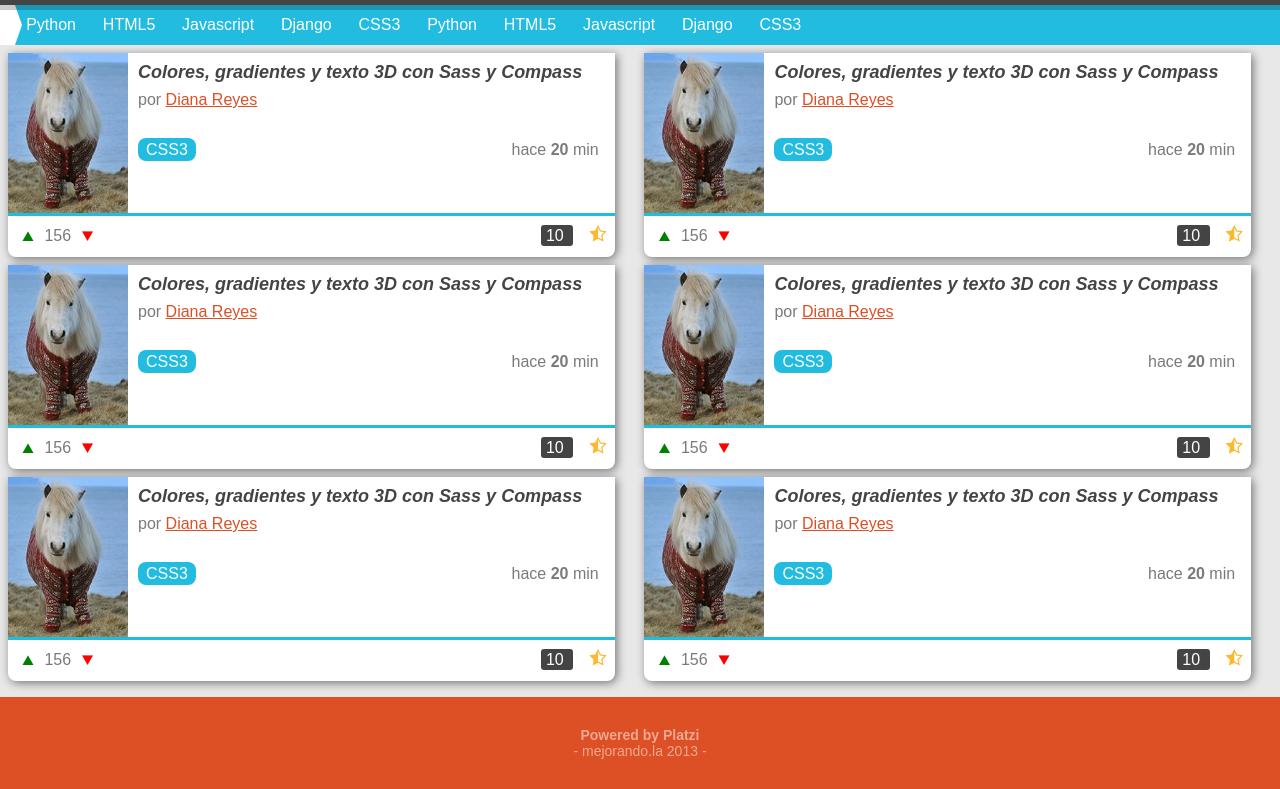
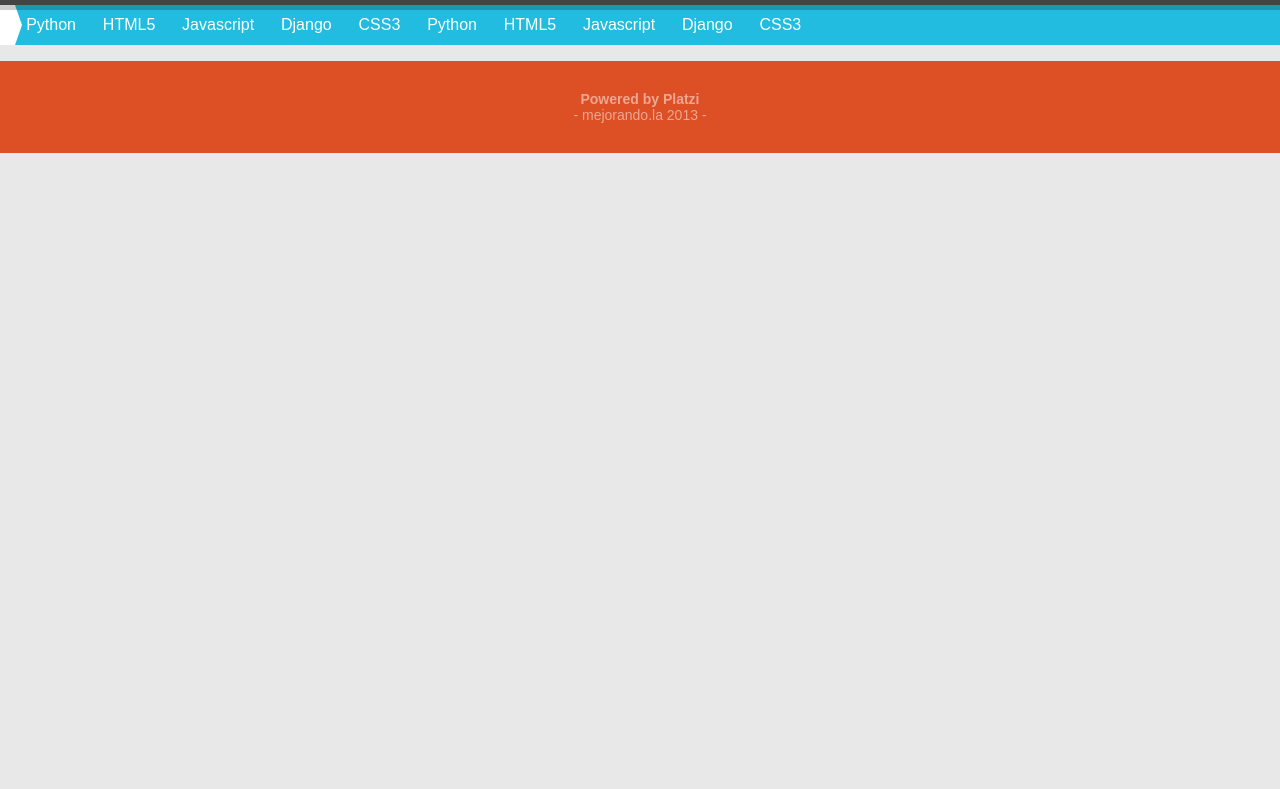
Before and after one commit to sil4s11/curso, a website: page app/views/index.html in a window 1280 px wide. Shown: the part 67-856 px from the top of the page. After the commit the page ends 800 px from the top, so only its background shows below. Drawn offline with Linux system fonts and the light colour scheme; no server answers; files whose address does not match are found by name.

Commit message:
usando template _

```diff
--- a/app/views/index.html
+++ b/app/views/index.html
@@ -66,15 +66,25 @@
         </ul>
     </nav>
     <section class="posts">
-        <article class="post">
+
+
+    </section>
+    <footer>
+        <h3>
+            <strong>Powered by Platzi</strong>
+            <span class="mejor">
+                mejorando.la 2013
+            </span>
+        </h3>
+    </footer>
+    <script type="text/template" id='article-template'>
+
             <div class="descripcion">
                 <figure class="imagen">
                     <img src="/imagenes/foto.jpg" />
                 </figure>
                 <div class="detalles">
-                    <h2 class="titulo">
-                        Colores, gradientes y texto 3D con Sass y Compass
-                    </h2>
+                    <h2 class="titulo"><%= title %></h2>
                     <p class="autor">
                         por <a href="#">Diana Reyes</a>
                     </p>
@@ -95,165 +105,7 @@
                     <a class="estrellita" href="#"></a>
                 </div>
             </div>
-        </article>
-        <article class="post">
-            <div class="descripcion">
-                <figure class="imagen">
-                    <img src="/imagenes/foto.jpg" />
-                </figure>
-                <div class="detalles">
-                    <h2 class="titulo">
-                        Colores, gradientes y texto 3D con Sass y Compass
-                    </h2>
-                    <p class="autor">
-                        por <a href="#">Diana Reyes</a>
-                    </p>
-                    <a class="tag" href="#">CSS3</a>
-                    <p class="fecha">hace <strong>20</strong> min</p>
-                </div>
-            </div>
-            <div class="acciones">
-                <div class="votos">
-                    <a class="up" href="#"></a>
-                    <span class="total">156</span>
-                    <a class="down" href="#"></a>
-                </div>
-                <div class="datos">
-                    <a class="comentarios" href="#">
-                        10
-                    </a>
-                    <a class="estrellita" href="#"></a>
-                </div>
-            </div>
-        </article>
-        <article class="post">
-            <div class="descripcion">
-                <figure class="imagen">
-                    <img src="/imagenes/foto.jpg" />
-                </figure>
-                <div class="detalles">
-                    <h2 class="titulo">
-                        Colores, gradientes y texto 3D con Sass y Compass
-                    </h2>
-                    <p class="autor">
-                        por <a href="#">Diana Reyes</a>
-                    </p>
-                    <a class="tag" href="#">CSS3</a>
-                    <p class="fecha">hace <strong>20</strong> min</p>
-                </div>
-            </div>
-            <div class="acciones">
-                <div class="votos">
-                    <a class="up" href="#"></a>
-                    <span class="total">156</span>
-                    <a class="down" href="#"></a>
-                </div>
-                <div class="datos">
-                    <a class="comentarios" href="#">
-                        10
-                    </a>
-                    <a class="estrellita" href="#"></a>
-                </div>
-            </div>
-        </article>
-        <article class="post">
-            <div class="descripcion">
-                <figure class="imagen">
-                    <img src="/imagenes/foto.jpg" />
-                </figure>
-                <div class="detalles">
-                    <h2 class="titulo">
-                        Colores, gradientes y texto 3D con Sass y Compass
-                    </h2>
-                    <p class="autor">
-                        por <a href="#">Diana Reyes</a>
-                    </p>
-                    <a class="tag" href="#">CSS3</a>
-                    <p class="fecha">hace <strong>20</strong> min</p>
-                </div>
-            </div>
-            <div class="acciones">
-                <div class="votos">
-                    <a class="up" href="#"></a>
-                    <span class="total">156</span>
-                    <a class="down" href="#"></a>
-                </div>
-                <div class="datos">
-                    <a class="comentarios" href="#">
-                        10
-                    </a>
-                    <a class="estrellita" href="#"></a>
-                </div>
-            </div>
-        </article>
-        <article class="post">
-            <div class="descripcion">
-                <figure class="imagen">
-                    <img src="/imagenes/foto.jpg" />
-                </figure>
-                <div class="detalles">
-                    <h2 class="titulo">
-                        Colores, gradientes y texto 3D con Sass y Compass
-                    </h2>
-                    <p class="autor">
-                        por <a href="#">Diana Reyes</a>
-                    </p>
-                    <a class="tag" href="#">CSS3</a>
-                    <p class="fecha">hace <strong>20</strong> min</p>
-                </div>
-            </div>
-            <div class="acciones">
-                <div class="votos">
-                    <a class="up" href="#"></a>
-                    <span class="total">156</span>
-                    <a class="down" href="#"></a>
-                </div>
-                <div class="datos">
-                    <a class="comentarios" href="#">
-                        10
-                    </a>
-                    <a class="estrellita" href="#"></a>
-                </div>
-            </div>
-        </article>
-        <article class="post">
-            <div class="descripcion">
-                <figure class="imagen">
-                    <img src="/imagenes/foto.jpg" />
-                </figure>
-                <div class="detalles">
-                    <h2 class="titulo">
-                        Colores, gradientes y texto 3D con Sass y Compass
-                    </h2>
-                    <p class="autor">
-                        por <a href="#">Diana Reyes</a>
-                    </p>
-                    <a class="tag" href="#">CSS3</a>
-                    <p class="fecha">hace <strong>20</strong> min</p>
-                </div>
-            </div>
-            <div class="acciones">
-                <div class="votos">
-                    <a class="up" href="#"></a>
-                    <span class="total">156</span>
-                    <a class="down" href="#"></a>
-                </div>
-                <div class="datos">
-                    <a class="comentarios" href="#">
-                        10
-                    </a>
-                    <a class="estrellita" href="#"></a>
-                </div>
-            </div>
-        </article>
-    </section>
-    <footer>
-        <h3>
-            <strong>Powered by Platzi</strong>
-            <span class="mejor">
-                mejorando.la 2013
-            </span>
-        </h3>
-    </footer>
+
+    </script>
 </body>
 </html>
--- a/public/js/backbone/views/article-view.js
+++ b/public/js/backbone/views/article-view.js
@@ -3,8 +3,14 @@ Puls3.Views.Article = Backbone.View.extend({
 	 className:'post',
 	 initialize: function (){
 
+	 	this.template = _.template( $("#article-template").html());
+
 	 },
 	 render : function (){
-	 	this.$el.html( this.model.get("title"));
+
+	 	var data = this.model.toJSON();
+	 	var html = this.template(data);
+	 	//ACTUALIZA EL HTML DEL VIEW
+	 	this.$el.html( html );
 	 }
 });
--- a/public/js/main.js
+++ b/public/js/main.js
@@ -10,7 +10,7 @@ $(document).ready(function(){
 		// crea su vercion en html relacionada al modelo
 		//cuando se agrega la variable model , ya se agrega directamente en el view
 		view.render();
-		view.$el.appendTo("body");
+		view.$el.appendTo(".posts");
 
 	});
 
```
